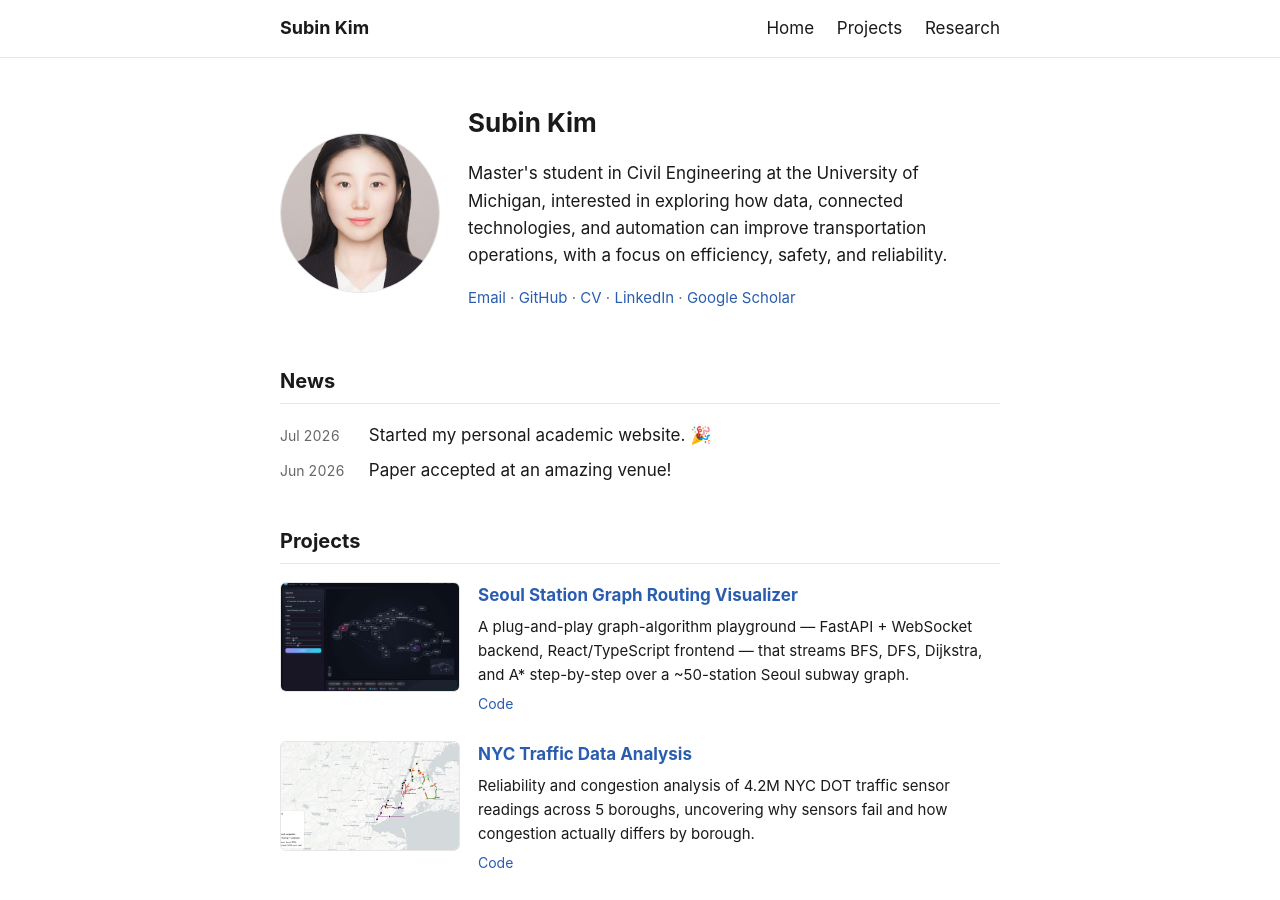
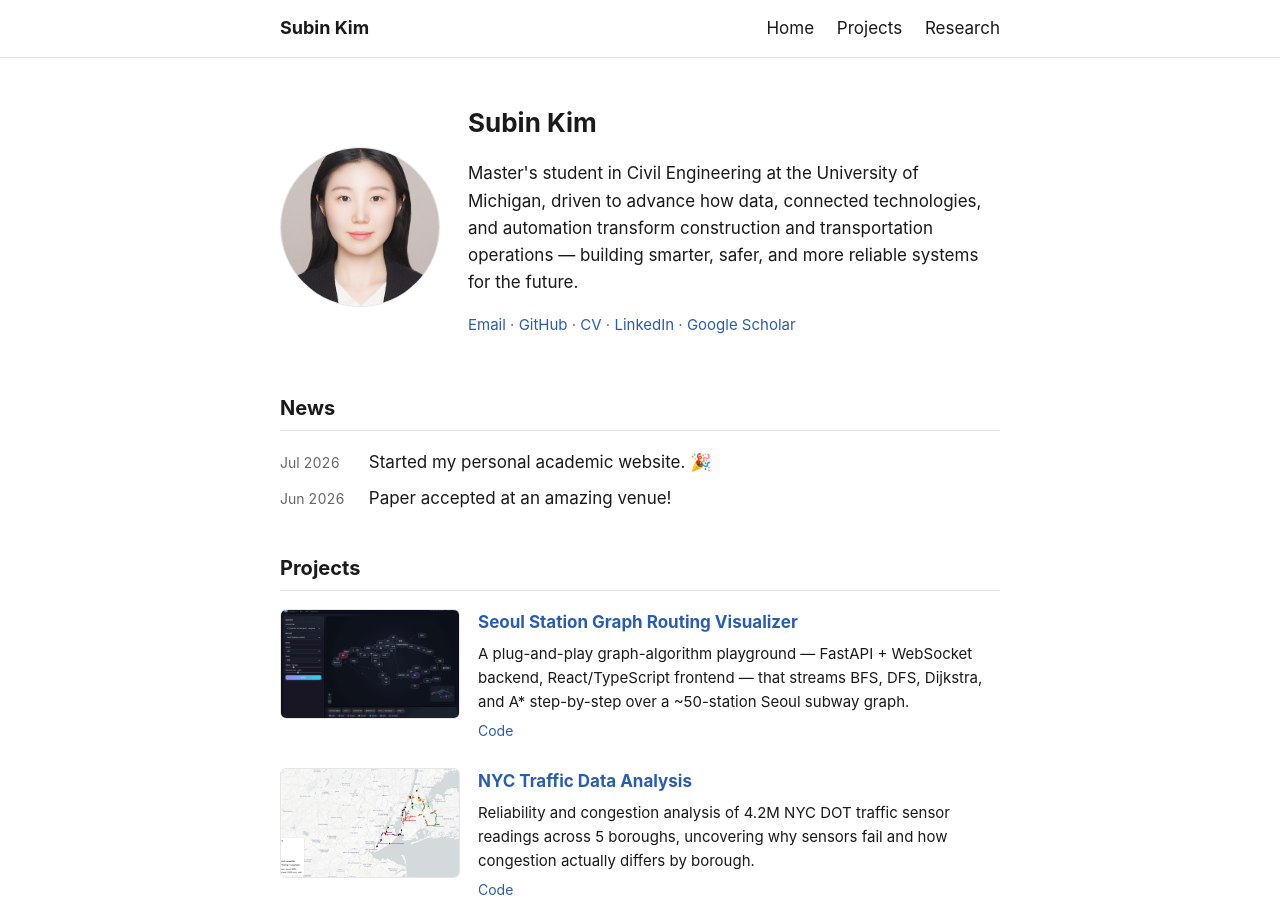
Before and after one commit to sbkim-208/website, a Jekyll site: the page built from index.html, in a window 1280 px wide and 900 px high. Built offline with Jekyll 4.4.1, drawn with Linux system fonts in a browser that asks for light colours.

Commit message:
Update _config.yml

```diff
--- a/_config.yml
+++ b/_config.yml
@@ -13,9 +13,9 @@ author:
   name: Subin Kim
   bio: >-
     Master's student in Civil Engineering at the University of Michigan,
-    interested in exploring how data, connected technologies, and
-    automation can improve transportation operations, with a focus on
-    efficiency, safety, and reliability.
+    driven to advance how data, connected technologies, and automation
+    transform construction and transportation operations — building
+    smarter, safer, and more reliable systems for the future.
   photo: /assets/img/profile.png
   email: sbkim208@gmail.com
   github: sbkim-208
```
